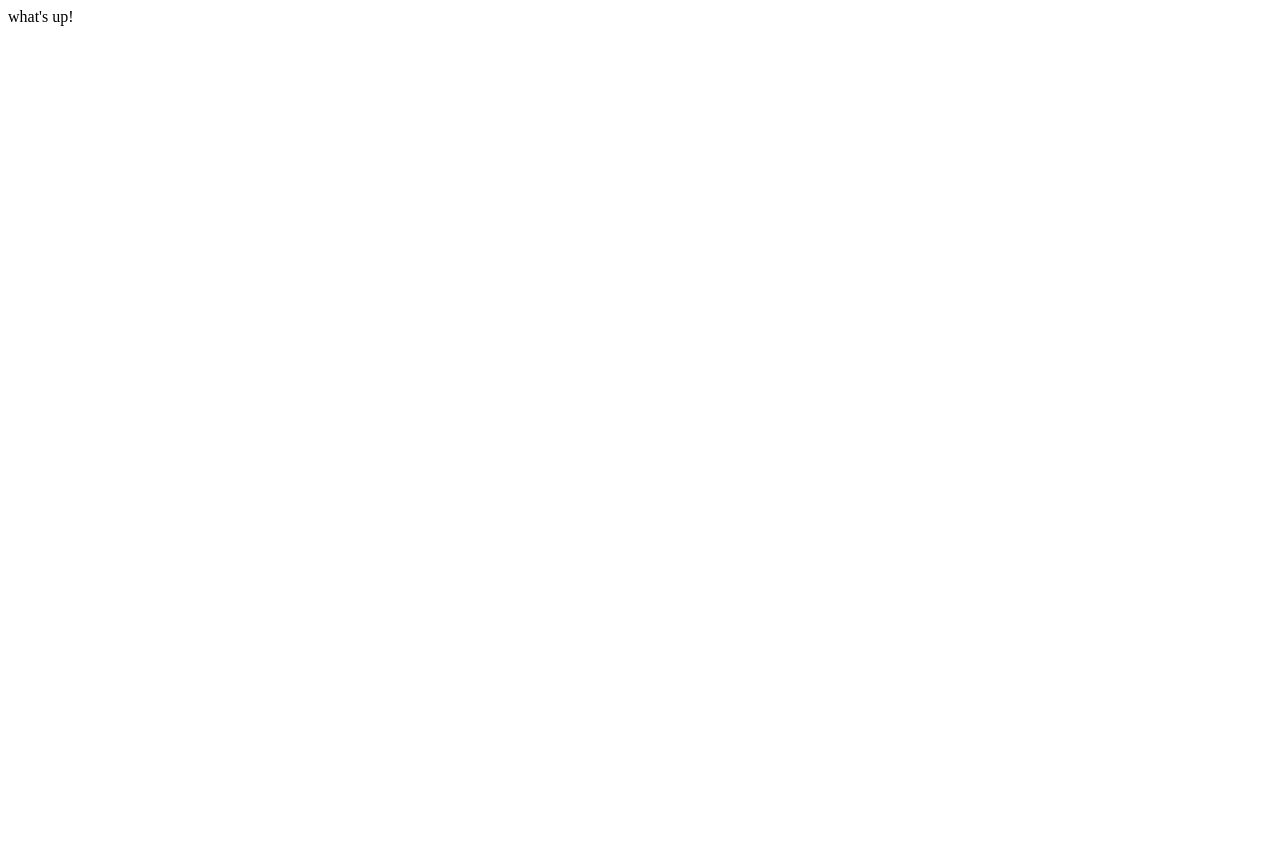
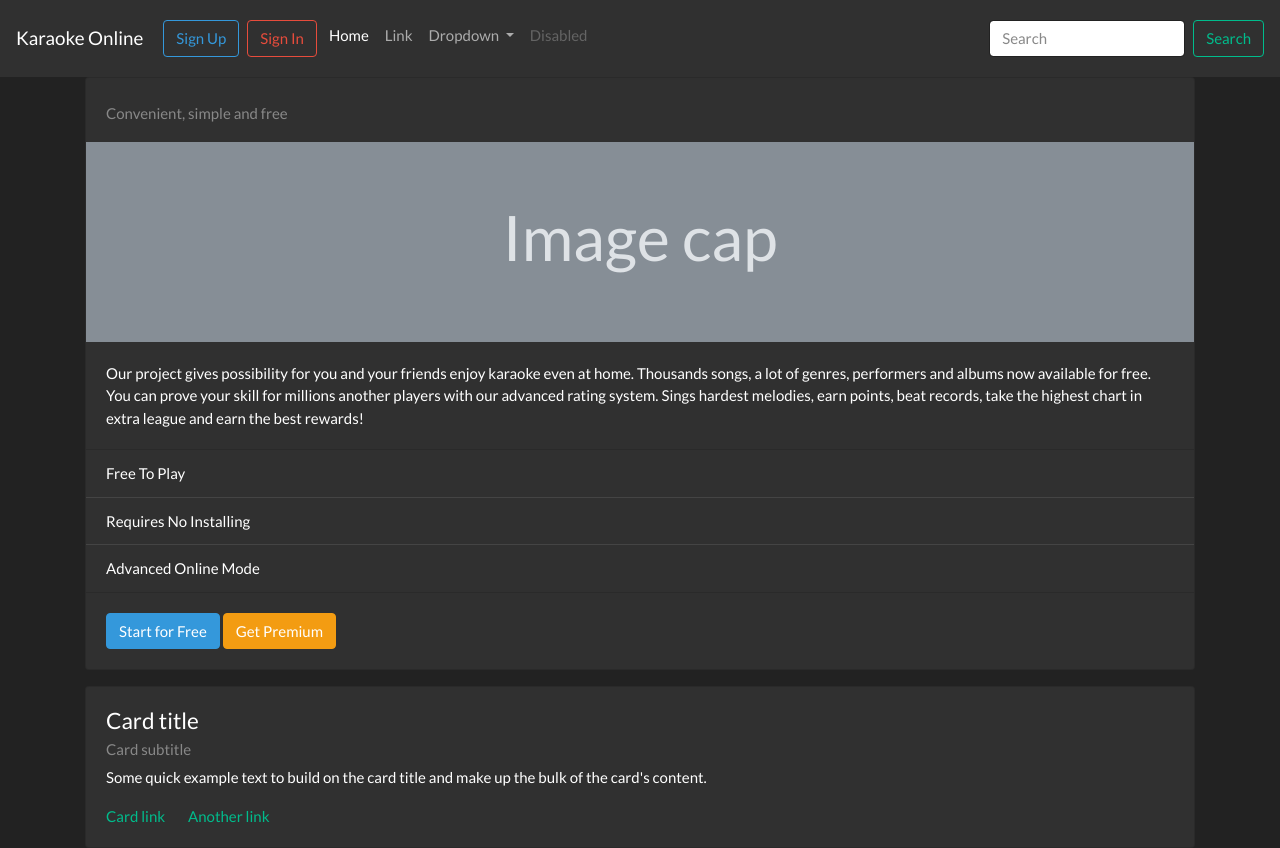
Before and after one commit to DedInsult/karaoke-online-hackathon, a Flask app: page / in a window 1280 px wide. Before the commit the page is almost empty. Before the commit the page ends 26 px from the top, so only its background shows below. Run offline with Flask 2, Linux system fonts and the light colour scheme; parts of the project's set-up code (start-up, migrations or seed data) failed here and were passed over; some libraries are stand-ins or nearby versions.

Commit message:
main page prototype

```diff
--- a/karaoke_online_hakaton/__init__.py
+++ b/karaoke_online_hakaton/__init__.py
@@ -12,7 +12,7 @@ user_datastore = MongoEngineUserDatastore(db, User, Role)
 security = Security()
 
 
-def create_app(debug=False):
+def create_app(debug=True):
     app = Flask(__name__, instance_relative_config=False)
     app.debug = debug
 
--- a/karaoke_online_hakaton/application/routes.py
+++ b/karaoke_online_hakaton/application/routes.py
@@ -6,7 +6,7 @@ general = Blueprint('general', __name__)
 
 @general.route('/')
 def index():
-    return "what's up!"
+    return render_template("mainpage.html")
 
 
 @general.route('/speech')
--- a/karaoke_online_hakaton/Frontend/BaseTemplate.html
+++ b/karaoke_online_hakaton/templates/BaseTemplate.html
@@ -7,7 +7,7 @@
     <title>Karaoke Online · ITGEN</title>
 
 
-<link rel="stylesheet" href="bootstrap.css">
+<link rel="stylesheet" href="{{ url_for('static', filename='css/bootstrap.css') }}">
     <!-- Bootstrap core CSS -->
 
 
@@ -78,6 +78,13 @@
   </div>
 </nav>
 
+     {% block content %}
+
+
+
+
+
+     {% endblock %}
 
 
 
--- /dev/null
+++ b/karaoke_online_hakaton/templates/mainpage.html
@@ -0,0 +1,51 @@
+{% extends "BaseTemplate.html" %}
+
+
+{% block content %}
+<div class="container">
+    <div class="card mb-3">
+        <div class="card-body">
+            <h5 class="card-title"></h5>
+            <h6 class="card-subtitle text-muted">Convenient, simple and free</h6>
+        </div>
+        <svg xmlns="http://www.w3.org/2000/svg" class="d-block user-select-none" width="100%" height="200"
+             aria-label="Placeholder: Image cap" focusable="false" role="img" preserveAspectRatio="xMidYMid slice"
+             viewBox="0 0 318 180" style="font-size:1.125rem;text-anchor:middle">
+            <rect width="100%" height="100%" fill="#868e96"></rect>
+            <text x="50%" y="50%" fill="#dee2e6" dy=".3em">Image cap</text>
+        </svg>
+        <div class="card-body">
+            <p class="card-text">Our project gives possibility for you and your friends enjoy karaoke even at home.
+                Thousands songs, a lot of genres, performers and albums now available for free. You can prove your skill
+                for millions another players with our advanced rating system. Sings hardest melodies, earn points, beat
+                records, take the highest chart in extra league and earn the best rewards! </p>
+        </div>
+        <ul class="list-group list-group-flush">
+            <li class="list-group-item">Free To Play</li>
+            <li class="list-group-item">Requires No Installing</li>
+            <li class="list-group-item">Advanced Online Mode</li>
+        </ul>
+        <div class="card-body">
+            <button type="button" class="btn btn-info">Start for Free</button>
+            <button type="button" class="btn btn-warning">Get Premium</button>
+        </div>
+    </div>
+    <div class="card">
+        <div class="card-body">
+            <h4 class="card-title">Card title</h4>
+            <h6 class="card-subtitle mb-2 text-muted">Card subtitle</h6>
+            <p class="card-text">Some quick example text to build on the card title and make up the bulk of the card's
+                content.</p>
+            <a href="#" class="card-link">Card link</a>
+            <a href="#" class="card-link">Another link</a>
+        </div>
+    </div>
+    <div class="container">
+        <div class="row">
+            <div class="col-4">
+
+            </div>
+        </div>
+    </div>
+</div>
+{% endblock %}
```
